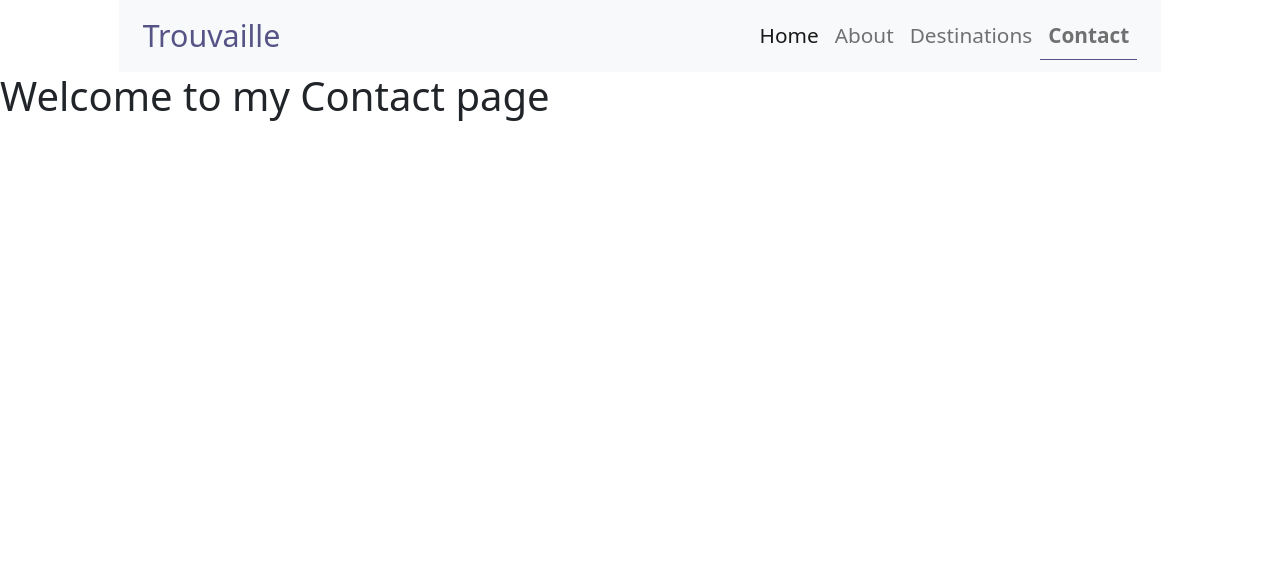
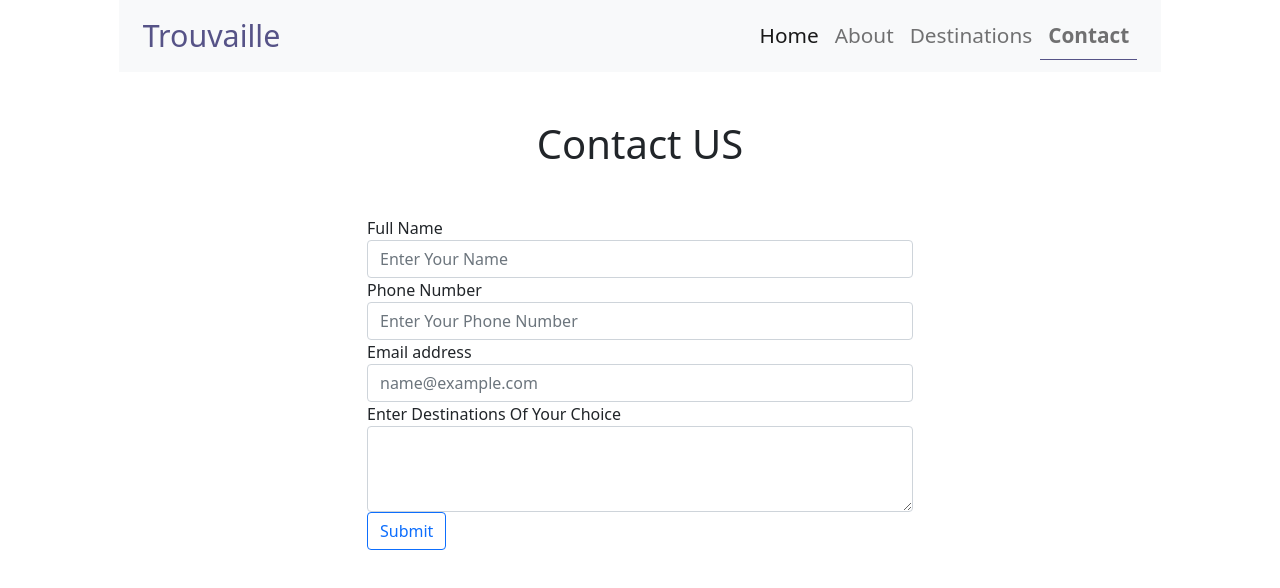
Before and after one commit to anshimishra02/basic-react-website, a React (Create React App) app: page /Contact in a window 1280 px wide. Shown: the top 588 px of the page. Built offline with nearby package versions, Linux system fonts and the light colour scheme; a web font is replaced by a local one.

Commit message:
commit-2

```diff
--- a/src/About.jsx
+++ b/src/About.jsx
@@ -1,11 +1,17 @@
-import React from 'react'
+import React from 'react';
+import { NavLink } from 'react-router-dom';
+import web from "../src/images/041.jpeg";
+import Common from './Common';
 
-const About =() => {
+const About = () => {
     return (
         <>
-        <h1>Welcome to my About page</h1>
+            <Common name="About Me" name2="Hello there I'm Anshi currently pursuing my B.tech from CS but also a person who loves to travel and discover new places .
+            To me,life is indeed a thrilling episode and meant to be lived fully.So even if you're lacking money or time,there are countless ways to embark on adventure
+            .And here I'm to guide you through it"
+            imgsrc={web} visit='/Contact' btn="Contact Now"/>
         </>
     );
 };
 
-export default About;
+export default About ;
--- /dev/null
+++ b/src/Common.jsx
@@ -0,0 +1,32 @@
+import React from 'react';
+import { NavLink } from 'react-router-dom';
+import web from "../src/images/042.jpg";
+
+const Common = (props) => {
+    return (
+        <>
+            <section id="header" className="d-flex align-items-center">
+                <div className="container nav_bg">
+                    <div className="row">
+                        <div className="col-md-6 justify-content-center flex column text-center">
+                            <h2>
+                               {props.name}
+                            </h2>
+                            <h7 className="mb-3">
+                            {props.name2}
+                            </h7>
+                            <div className="my-3">
+                                <NavLink to={props.visit} className="btn-get-started">{props.btn}</NavLink>
+                            </div>
+                        </div>
+                        <div className="col-lg-6 order-1 order-lg-2 header-image">
+                            <img src={props.imgsrc} className="img-fluid animated " alt="home img" />
+                        </div>
+                    </div>
+                </div>
+            </section>
+        </>
+    );
+};
+
+export default Common ;
--- a/src/Contact.jsx
+++ b/src/Contact.jsx
@@ -1,9 +1,76 @@
-import React from 'react'
+import React, { useState } from 'react';
 
 const Contact =() => {
+    const [data,setData] = useState({
+        fullname:"",
+        phone:"",
+        email:"",
+        destinations:"",
+    });
+    const InputEvent = (event) => {
+        const { name,value } = event.target;
+
+        setData((preVal) => {
+            return {
+                ...preVal,
+                [name]: value,
+            }
+        }
+        )
+    };
+    const formSubmit = (e) => {
+        e.preventDefault();
+        alert(`My name is ${data.fullname}...My mobile number is ${data.phone}...My email address is ${data.email}...Destinations I'm interested in are ${data.destinations}`);
+
+    };
     return (
         <>
-        <h1>Welcome to my Contact page</h1>
+        <div className="my-5">
+            <h1 className="text-center">Contact US</h1>
+        </div>
+        <div className="container contact_div">
+            <div className="row">
+                <div className="col-md-6 col-10 mx-auto">
+                    <form onSubmit={formSubmit}>
+  <div class="form-group">
+    <label for="exampleFormControlInput1">Full Name</label>
+    <input type="text" class="form-control" id="exampleFormControlInput1"
+    name="Name"
+    value={data.fullName}
+    onChange={InputEvent}
+     placeholder="Enter Your Name"/>
+  </div>
+  <div class="form-group">
+    <label for="exampleFormControlInput1">Phone Number</label>
+    <input type="numbers" class="form-control" id="exampleFormControlInput1"
+    name="phone"
+    value={data.phone}
+    onChange={InputEvent}
+    placeholder="Enter Your Phone Number"/>
+  </div>
+  <div class="form-group">
+    <label for="exampleFormControlInput1">Email address</label>
+    <input type="email" class="form-control" id="exampleFormControlInput1"
+    name="email"
+    value={data.email}
+    onChange={InputEvent}
+    placeholder="name@example.com"/>
+  </div>
+  <div class="form-group">
+    <label for="exampleFormControlTextarea1">Enter Destinations Of Your Choice</label>
+    <textarea class="form-control" id="exampleFormControlTextarea1" rows="3"
+    name="destinations"
+    value={data.destinations}
+    onChange={InputEvent}>
+    </textarea>
+  </div>
+  <button type="submit" class="btn btn-outline-primary">Submit</button>
+
+                    </form>
+
+            </div>
+            </div>
+        </div>
         </>
     );
 };
--- a/src/Home.jsx
+++ b/src/Home.jsx
@@ -1,36 +1,12 @@
 import React from 'react';
 import { NavLink } from 'react-router-dom';
 import web from "../src/images/042.jpg";
+import Common from './Common';
 
-const Home =() => {
+const Home = () => {
     return (
         <>
-        <section id="header" className="d-flex align-items-center">
-        <div className="container-fluid nav_bg">
-            <div className="row">
-                <div className="col-10 mx-auto">
-                    <div className="row">
-                    <div className="col-md-6 pt-5 pt-lg-0 order-2 order-lg-1 d-flex justify-content-center flex column"></div>
-                    <div className="row">
-                    <h2>
-                      <i>Adventure Awaits!</i>
-                    </h2>
-                    <h7 className="my-3">
-                        Explore the world with <strong className="brand-name"> Trouvaille </strong>
-                    </h7>
-                    <div className="mt-3">
-                    </div>
-                </div>
-                <div className="col-lg-6 order-1 order-lg-2 header-img">
-                    <img src={web} className="img-fluid animated " alt="home img"/>
-                    <NavLink to="/Destinations" className="btn-get-started">Get Started</NavLink>
-                </div>
-                </div>
-                </div>
-            </div>
-            </div>
-
-        </section>
+          <Common name= 'Adventure Awaits!' name2="Explore the world with Trouvaille" imgsrc={web} visit='/Destinations' btn="Get Started"/>
         </>
     );
 };
```
Also changed, not shown: src/images/041.jpeg (added), src/images/048.jpeg (added).
